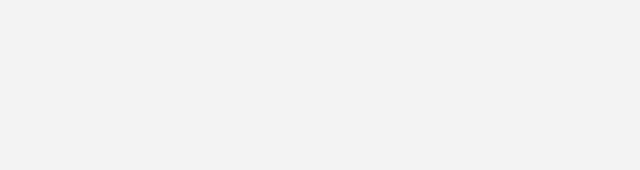
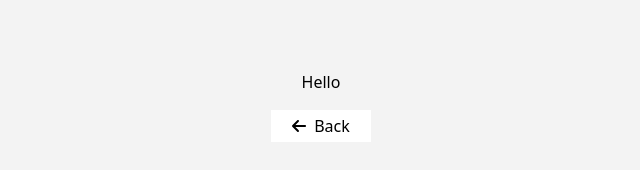
Before and after one commit to ohmarsyxz/anniversary, a React (Vite) app: page /anniversary/page in a window 1280 px wide. Before the commit this address had no page. Shown: the part 294-464 px from the top of the page, without its empty margins (319-959 px from the left). Built offline with nearby package versions, Linux system fonts and the light colour scheme.

Commit message:
fix route

```diff
--- a/src/App.jsx
+++ b/src/App.jsx
@@ -7,8 +7,8 @@ function App() {
   return (
     <div className="bg-[#f3f3f3] h-[100vh]">
       <Routes>
-        <Route path="/home" element={<HomePage />} />
-        <Route path="/anniversary" element={<AnniversaryPage />} />
+        <Route path="/anniversary/" element={<HomePage />} />
+        <Route path="/anniversary/page" element={<AnniversaryPage />} />
       </Routes>
     </div>
   );
--- a/src/components/Anniversary/page.jsx
+++ b/src/components/Anniversary/page.jsx
@@ -12,7 +12,7 @@ const AnniversaryPage = () => {
     <div className="flex flex-col w-full h-full justify-center items-center gap-4">
       <p>Hello {date}</p>
       <Link
-        to="/home"
+        to="/anniversary"
         className="flex justify-center items-center gap-2 w-[100px] py-1 bg-white"
       >
         <FontAwesomeIcon icon={faArrowLeft} />
--- a/src/components/Home/page.jsx
+++ b/src/components/Home/page.jsx
@@ -14,7 +14,7 @@ const HomePage = () => {
 
     if (enteredDate) {
       if (enteredDate === "2024-09-29") {
-        navigate(`/anniversary?date=${enteredDate}`);
+        navigate(`/anniversary/page?date=${enteredDate}`);
         console.log("Saved Date:", enteredDate);
       } else {
         Swal.fire({
```
